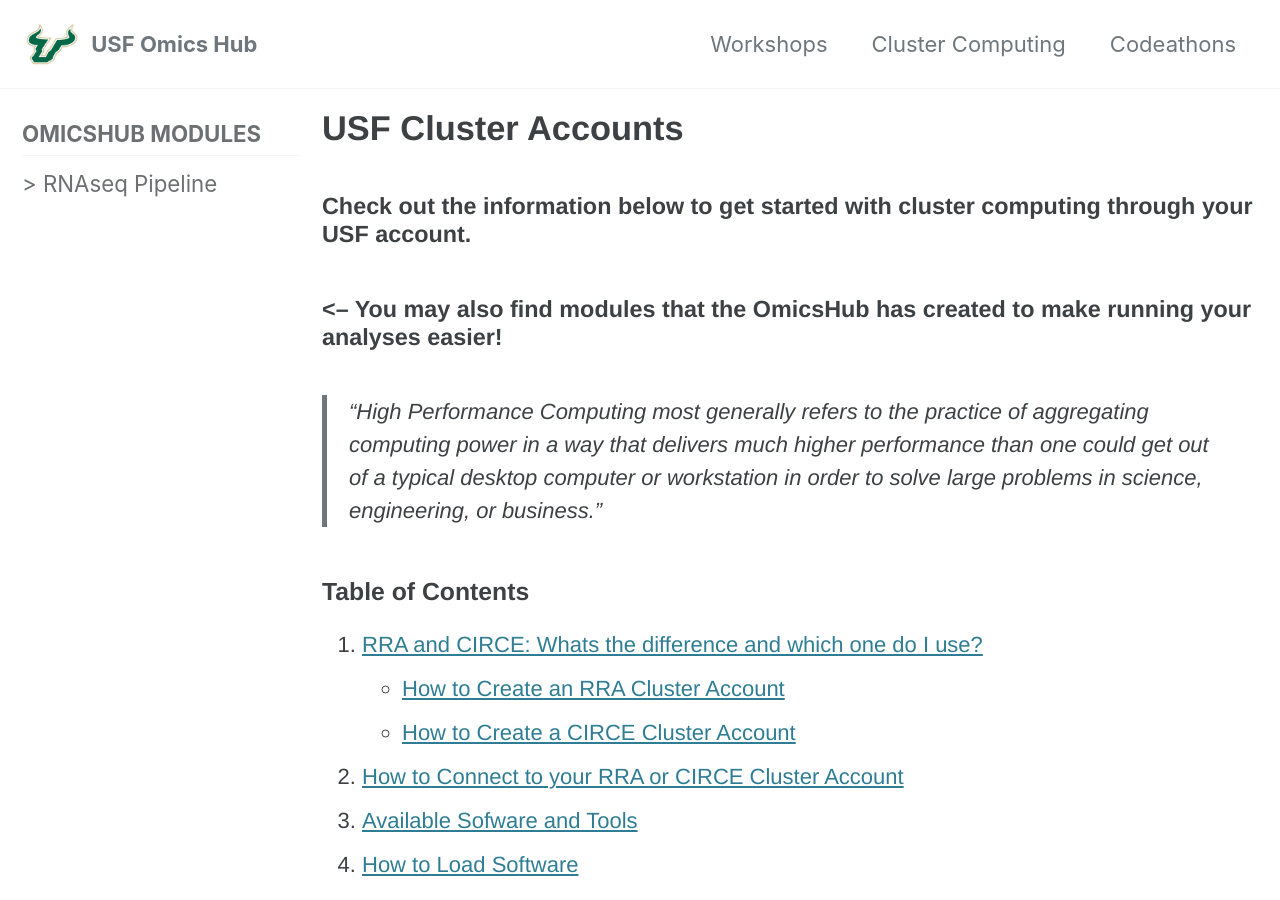
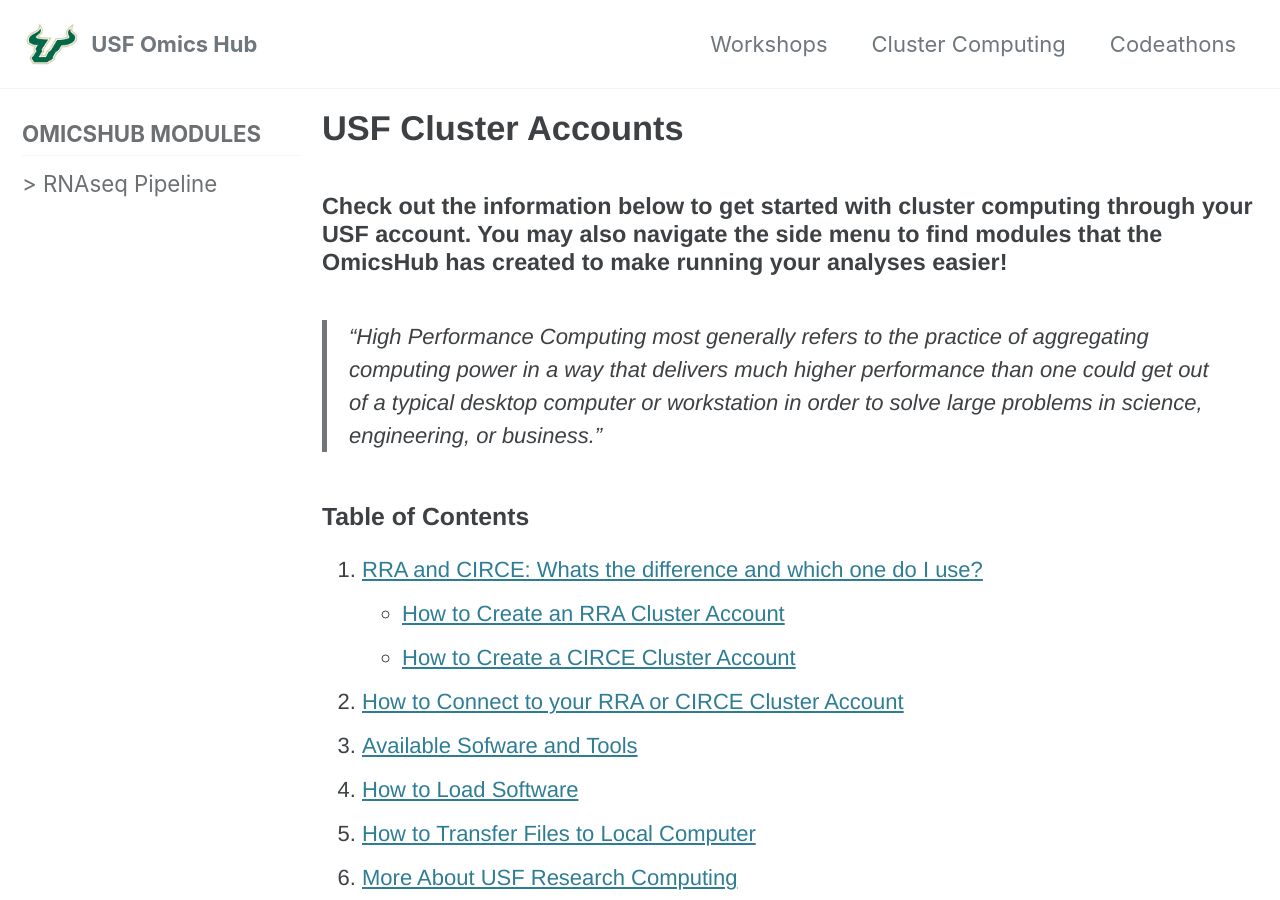
Before and after one commit to usfomicshub/usfomicshub.github.io, a Jekyll site: the page built from Cluster_Computing/index.md, in a window 1280 px wide and 900 px high. Built offline with Jekyll 4.4.1, drawn with Linux system fonts in a browser that asks for light colours; cached includes are drawn as plain includes.

Commit message:
Update index.md

```diff
--- a/Cluster_Computing/index.md
+++ b/Cluster_Computing/index.md
@@ -6,9 +6,7 @@
 classes: wide
 ---
 
-#### Check out the information below to get started with cluster computing through your USF account.
-
-#### <-- You may also find modules that the OmicsHub has created to make running your analyses easier!
+#### Check out the information below to get started with cluster computing through your USF account. You may also navigate the side menu to find modules that the OmicsHub has created to make running your analyses easier!
 
  > "High Performance Computing most generally refers to the practice of aggregating computing power in a way that delivers much higher performance than one could get out of a typical desktop computer or workstation in order to solve large problems in science, engineering, or business."
 
```
